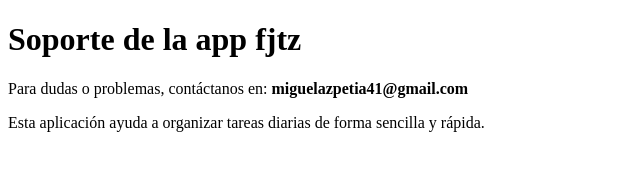
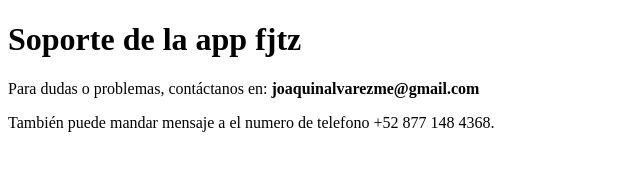
Before and after one commit to J-COB8/App-FJTZ-support, a plain HTML site: page index.html in a window 1280 px wide. Shown: the full height of the page, 0-640 px from the left. Drawn offline with Linux system fonts and the light colour scheme.

Commit message:
Update index.html

```diff
--- a/index.html
+++ b/index.html
@@ -6,7 +6,7 @@
   </head>
   <body>
     <h1>Soporte de la app fjtz</h1>
-    <p>Para dudas o problemas, contáctanos en: <strong>miguelazpetia41@gmail.com</strong></p>
-    <p>Esta aplicación ayuda a organizar tareas diarias de forma sencilla y rápida.</p>
+    <p>Para dudas o problemas, contáctanos en: <strong>joaquinalvarezme@gmail.com</strong></p>
+    <p>También puede mandar mensaje a el numero de telefono +52 877 148 4368.</p>
   </body>
 </html>
```
